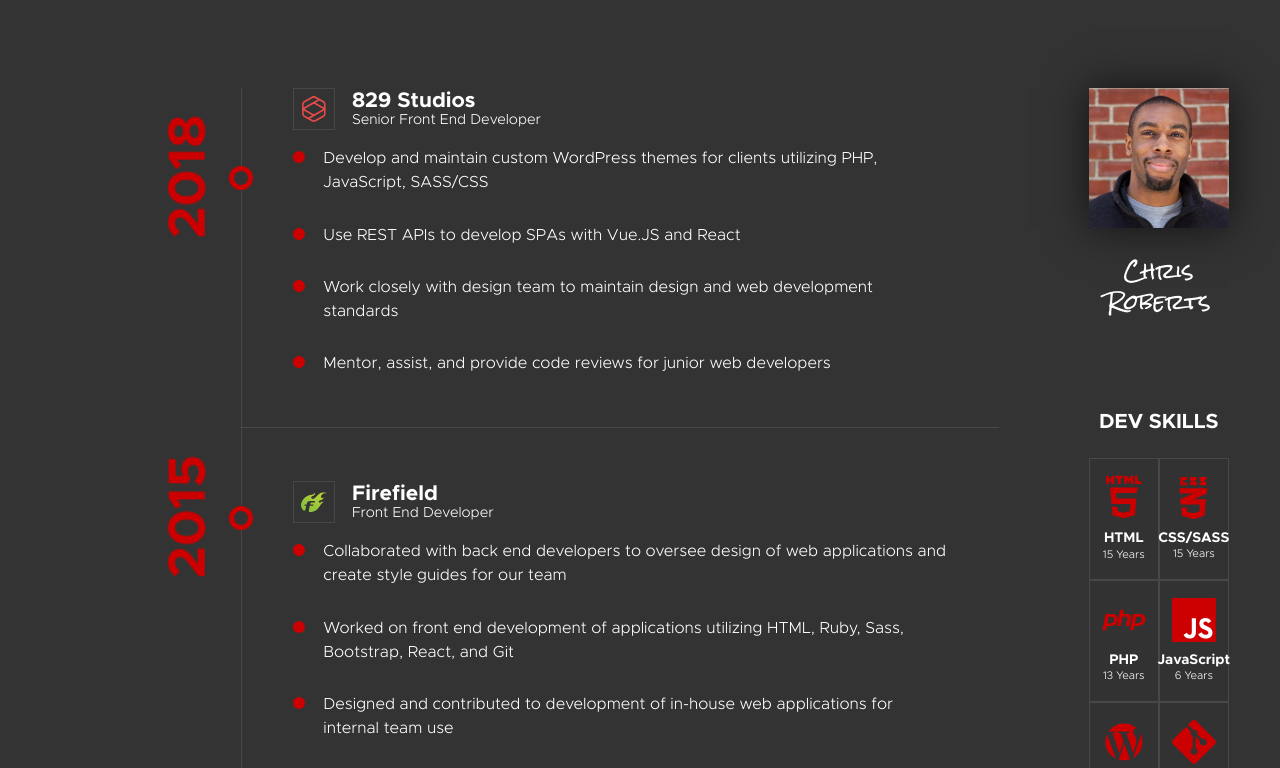
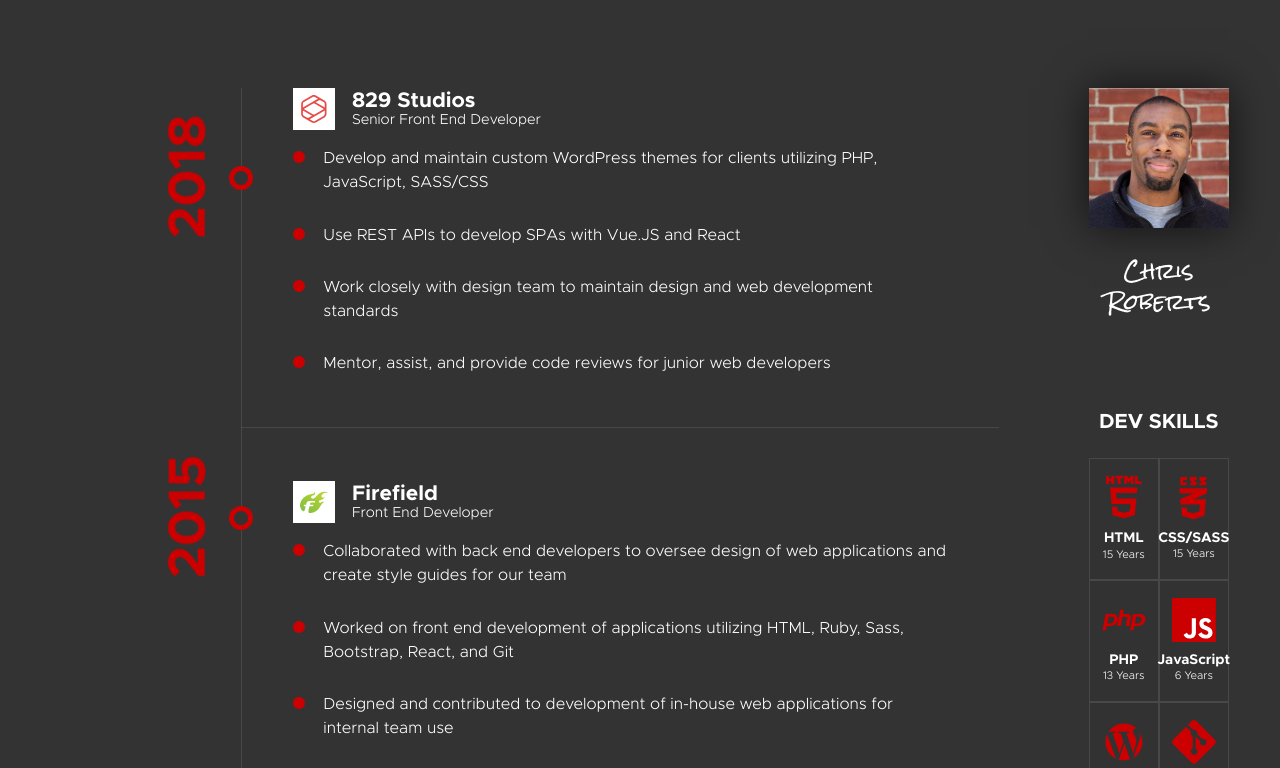
Before and after one commit to therstyle/chrisrobertsweb, a Vue app: page / in a window 1280 px wide. Shown: the part 1012-1780 px from the top of the page. Built offline with nearby package versions, Linux system fonts and the light colour scheme.

Commit message:
Updated job logos

```diff
--- a/src/components/Resume.vue
+++ b/src/components/Resume.vue
@@ -147,7 +147,8 @@ export default {
           margin-right: 1.3vw;
           max-width: 42px;
           padding: 7px;
-          border: 1px solid var(--light-gray);
+          //border: 1px solid var(--light-gray);
+          background: var(--white);
       }
 
       .company-info {
```
Also changed, not shown: public/images/jobs/brick-marketing.svg.
